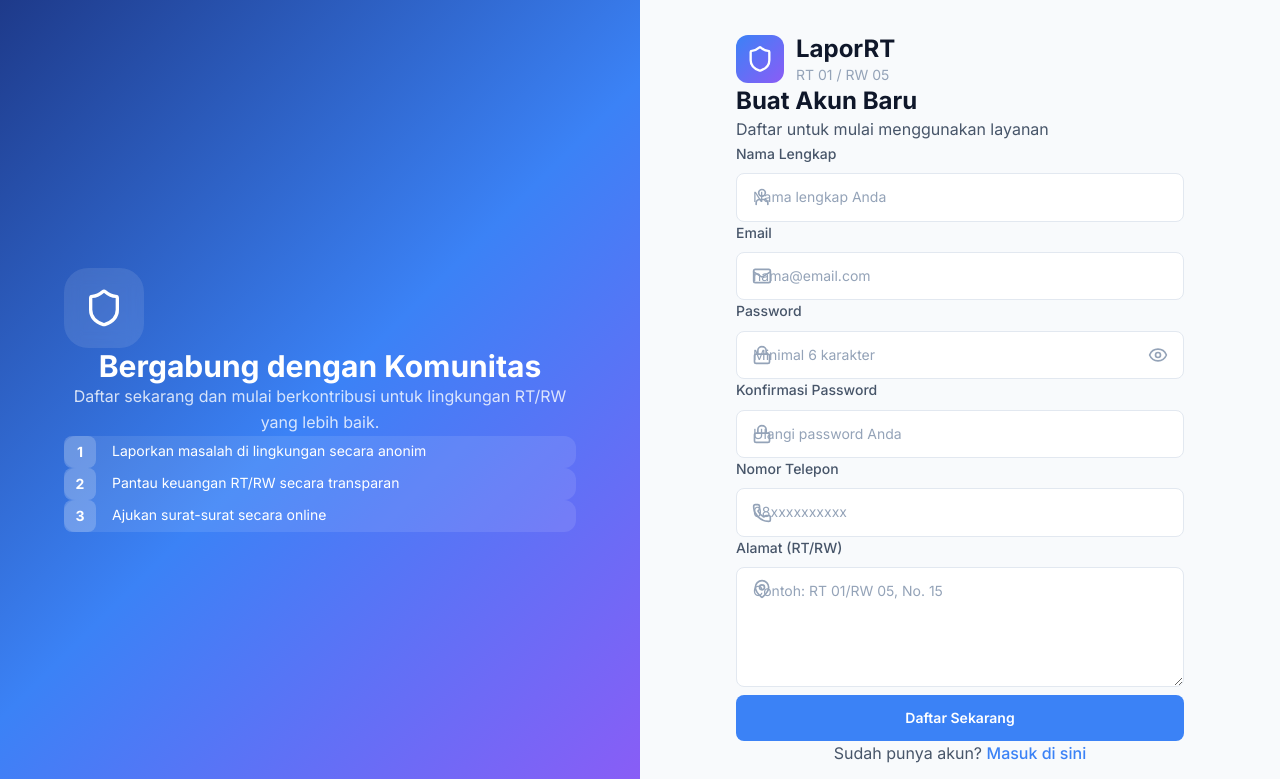
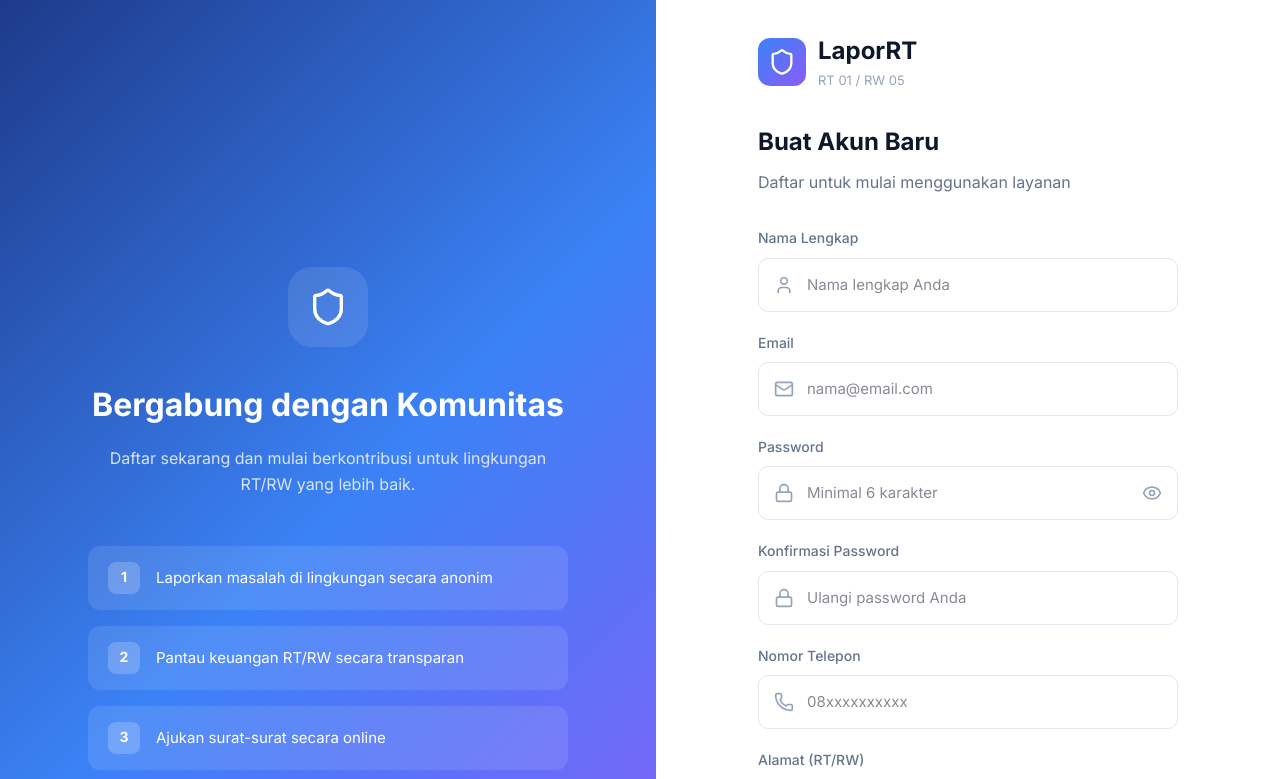
Before and after one commit to Autoded/laporan-rtrw, a Next.js app: page /register in a window 1280 px wide. Shown: the top 779 px of the page. Built offline with nearby package versions, Linux system fonts and the light colour scheme.

Commit message:
Update page.js

```diff
--- a/src/app/register/page.js
+++ b/src/app/register/page.js
@@ -31,7 +31,6 @@ export default function RegisterPage() {
         e.preventDefault();
         setError('');
 
-        // Validation
         if (formData.password !== formData.confirmPassword) {
             setError('Password tidak cocok');
             return;
@@ -60,32 +59,98 @@ export default function RegisterPage() {
         }
     };
 
+    const inputStyle = {
+        width: '100%',
+        padding: '0.875rem 1rem 0.875rem 3rem',
+        border: '1px solid #E2E8F0',
+        borderRadius: '10px',
+        fontSize: '0.9375rem',
+        backgroundColor: '#FFFFFF',
+        outline: 'none',
+        boxSizing: 'border-box',
+    };
+
+    const inputWithRightIconStyle = {
+        ...inputStyle,
+        paddingRight: '3rem',
+    };
+
+    const labelStyle = {
+        display: 'block',
+        fontSize: '0.875rem',
+        fontWeight: 500,
+        color: '#64748B',
+        marginBottom: '0.5rem',
+    };
+
+    const iconStyle = {
+        position: 'absolute',
+        left: '1rem',
+        top: '50%',
+        transform: 'translateY(-50%)',
+        width: '20px',
+        height: '20px',
+        color: '#94A3B8',
+    };
+
     return (
-        <div className="min-h-screen flex">
+        <div style={{ minHeight: '100vh', display: 'flex' }}>
             {/* Left Side - Gradient */}
-            <div className="hidden lg:flex flex-1 bg-gradient-hero items-center justify-center p-12">
-                <div className="max-w-lg text-white text-center">
-                    <div className="w-20 h-20 bg-white/10 rounded-3xl flex items-center justify-center mx-auto mb-8 backdrop-blur">
-                        <Shield className="w-10 h-10" />
+            <div style={{
+                flex: 1,
+                background: 'linear-gradient(135deg, #1E3A8A 0%, #3B82F6 50%, #8B5CF6 100%)',
+                display: 'flex',
+                alignItems: 'center',
+                justifyContent: 'center',
+                padding: '3rem',
+            }}>
+                <div style={{ maxWidth: '480px', textAlign: 'center', color: 'white' }}>
+                    <div style={{
+                        width: '80px',
+                        height: '80px',
+                        backgroundColor: 'rgba(255,255,255,0.1)',
+                        borderRadius: '24px',
+                        display: 'flex',
+                        alignItems: 'center',
+                        justifyContent: 'center',
+                        margin: '0 auto 2rem',
+                    }}>
+                        <Shield style={{ width: '40px', height: '40px' }} />
                     </div>
-                    <h2 className="text-3xl font-bold mb-4">
+                    <h2 style={{ fontSize: '2rem', fontWeight: 700, marginBottom: '1rem' }}>
                         Bergabung dengan Komunitas
                     </h2>
-                    <p className="text-white/80">
+                    <p style={{ opacity: 0.8, marginBottom: '3rem' }}>
                         Daftar sekarang dan mulai berkontribusi untuk lingkungan RT/RW yang lebih baik.
                     </p>
 
-                    <div className="mt-12 space-y-4 text-left">
+                    <div style={{ display: 'flex', flexDirection: 'column', gap: '1rem', textAlign: 'left' }}>
                         {[
                             'Laporkan masalah di lingkungan secara anonim',
                             'Pantau keuangan RT/RW secara transparan',
                             'Ajukan surat-surat secara online',
                         ].map((item, index) => (
-                            <div key={index} className="flex items-center gap-4 bg-white/10 rounded-xl px-5 py-4">
-                                <div className="w-8 h-8 bg-white/20 rounded-lg flex items-center justify-center flex-shrink-0">
-                                    <span className="text-sm font-bold">{index + 1}</span>
+                            <div key={index} style={{
+                                display: 'flex',
+                                alignItems: 'center',
+                                gap: '1rem',
+                                backgroundColor: 'rgba(255,255,255,0.1)',
+                                borderRadius: '12px',
+                                padding: '1rem 1.25rem',
+                            }}>
+                                <div style={{
+                                    width: '32px',
+                                    height: '32px',
+                                    backgroundColor: 'rgba(255,255,255,0.2)',
+                                    borderRadius: '8px',
+                                    display: 'flex',
+                                    alignItems: 'center',
+                                    justifyContent: 'center',
+                                    flexShrink: 0,
+                                }}>
+                                    <span style={{ fontSize: '0.875rem', fontWeight: 700 }}>{index + 1}</span>
                                 </div>
-                                <p className="text-sm leading-relaxed">{item}</p>
+                                <p style={{ fontSize: '0.9375rem', margin: 0 }}>{item}</p>
                             </div>
                         ))}
                     </div>
@@ -93,149 +158,206 @@ export default function RegisterPage() {
             </div>
 
             {/* Right Side - Form */}
-            <div className="flex-1 flex items-center justify-center p-8 overflow-y-auto">
-                <div className="w-full max-w-md py-8">
+            <div style={{
+                flex: 1,
+                display: 'flex',
+                alignItems: 'center',
+                justifyContent: 'center',
+                padding: '2rem',
+                overflowY: 'auto',
+                backgroundColor: '#FFFFFF',
+            }}>
+                <div style={{ width: '100%', maxWidth: '420px' }}>
                     {/* Logo */}
-                    <Link href="/" className="flex items-center gap-3 mb-8">
-                        <div className="w-12 h-12 bg-gradient-primary rounded-xl flex items-center justify-center">
-                            <Shield className="w-7 h-7 text-white" />
+                    <Link href="/" style={{ display: 'flex', alignItems: 'center', gap: '0.75rem', marginBottom: '2rem', textDecoration: 'none' }}>
+                        <div style={{
+                            width: '48px',
+                            height: '48px',
+                            background: 'linear-gradient(135deg, #3B82F6 0%, #8B5CF6 100%)',
+                            borderRadius: '12px',
+                            display: 'flex',
+                            alignItems: 'center',
+                            justifyContent: 'center',
+                        }}>
+                            <Shield style={{ width: '28px', height: '28px', color: 'white' }} />
                         </div>
                         <div>
-                            <h1 className="font-bold text-2xl text-[var(--text-primary)]">LaporRT</h1>
-                            <p className="text-sm text-[var(--text-tertiary)]">RT 01 / RW 05</p>
+                            <h1 style={{ fontSize: '1.5rem', fontWeight: 700, color: '#0F172A', margin: 0 }}>LaporRT</h1>
+                            <p style={{ fontSize: '0.8125rem', color: '#94A3B8', margin: 0 }}>RT 01 / RW 05</p>
                         </div>
                     </Link>
 
                     {/* Title */}
-                    <div className="mb-8">
-                        <h2 className="text-2xl font-bold text-[var(--text-primary)] mb-2">
+                    <div style={{ marginBottom: '2rem' }}>
+                        <h2 style={{ fontSize: '1.5rem', fontWeight: 700, color: '#0F172A', margin: '0 0 0.5rem 0' }}>
                             Buat Akun Baru
                         </h2>
-                        <p className="text-[var(--text-secondary)]">
+                        <p style={{ color: '#64748B', margin: 0 }}>
                             Daftar untuk mulai menggunakan layanan
                         </p>
                     </div>
 
                     {/* Error Message */}
                     {error && (
-                        <div className="mb-6 p-4 bg-red-50 border border-red-200 rounded-xl text-red-600 text-sm">
+                        <div style={{
+                            marginBottom: '1.5rem',
+                            padding: '1rem',
+                            backgroundColor: '#FEF2F2',
+                            border: '1px solid #FECACA',
+                            borderRadius: '10px',
+                            color: '#DC2626',
+                            fontSize: '0.875rem',
+                        }}>
                             {error}
                         </div>
                     )}
 
                     {/* Form */}
-                    <form onSubmit={handleSubmit} className="space-y-6">
-                        <div className="input-group">
-                            <label className="input-label">Nama Lengkap</label>
-                            <div className="relative">
-                                <User className="absolute left-4 top-1/2 -translate-y-1/2 w-5 h-5 text-[var(--text-tertiary)]" />
+                    <form onSubmit={handleSubmit} style={{ display: 'flex', flexDirection: 'column', gap: '1.25rem' }}>
+                        {/* Nama Lengkap */}
+                        <div>
+                            <label style={labelStyle}>Nama Lengkap</label>
+                            <div style={{ position: 'relative' }}>
+                                <User style={iconStyle} />
                                 <input
                                     type="text"
                                     name="name"
                                     value={formData.name}
                                     onChange={handleChange}
                                     placeholder="Nama lengkap Anda"
-                                    className="input pl-12"
+                                    style={inputStyle}
                                     required
                                 />
                             </div>
                         </div>
 
-                        <div className="input-group">
-                            <label className="input-label">Email</label>
-                            <div className="relative">
-                                <Mail className="absolute left-4 top-1/2 -translate-y-1/2 w-5 h-5 text-[var(--text-tertiary)]" />
+                        {/* Email */}
+                        <div>
+                            <label style={labelStyle}>Email</label>
+                            <div style={{ position: 'relative' }}>
+                                <Mail style={iconStyle} />
                                 <input
                                     type="email"
                                     name="email"
                                     value={formData.email}
                                     onChange={handleChange}
                                     placeholder="nama@email.com"
-                                    className="input pl-12"
+                                    style={inputStyle}
                                     required
                                 />
                             </div>
                         </div>
 
-                        <div className="input-group">
-                            <label className="input-label">Password</label>
-                            <div className="relative">
-                                <Lock className="absolute left-4 top-1/2 -translate-y-1/2 w-5 h-5 text-[var(--text-tertiary)]" />
+                        {/* Password */}
+                        <div>
+                            <label style={labelStyle}>Password</label>
+                            <div style={{ position: 'relative' }}>
+                                <Lock style={iconStyle} />
                                 <input
                                     type={showPassword ? 'text' : 'password'}
                                     name="password"
                                     value={formData.password}
                                     onChange={handleChange}
                                     placeholder="Minimal 6 karakter"
-                                    className="input pl-12 pr-12"
+                                    style={inputWithRightIconStyle}
                                     required
                                 />
                                 <button
                                     type="button"
                                     onClick={() => setShowPassword(!showPassword)}
-                                    className="absolute right-4 top-1/2 -translate-y-1/2 text-[var(--text-tertiary)] hover:text-[var(--text-secondary)]"
+                                    style={{
+                                        position: 'absolute',
+                                        right: '1rem',
+                                        top: '50%',
+                                        transform: 'translateY(-50%)',
+                                        background: 'none',
+                                        border: 'none',
+                                        cursor: 'pointer',
+                                        padding: 0,
+                                        color: '#94A3B8',
+                                    }}
                                 >
-                                    {showPassword ? <EyeOff className="w-5 h-5" /> : <Eye className="w-5 h-5" />}
+                                    {showPassword ? <EyeOff style={{ width: '20px', height: '20px' }} /> : <Eye style={{ width: '20px', height: '20px' }} />}
                                 </button>
                             </div>
                         </div>
 
-                        <div className="input-group">
-                            <label className="input-label">Konfirmasi Password</label>
-                            <div className="relative">
-                                <Lock className="absolute left-4 top-1/2 -translate-y-1/2 w-5 h-5 text-[var(--text-tertiary)]" />
+                        {/* Konfirmasi Password */}
+                        <div>
+                            <label style={labelStyle}>Konfirmasi Password</label>
+                            <div style={{ position: 'relative' }}>
+                                <Lock style={iconStyle} />
                                 <input
                                     type={showPassword ? 'text' : 'password'}
                                     name="confirmPassword"
                                     value={formData.confirmPassword}
                                     onChange={handleChange}
                                     placeholder="Ulangi password Anda"
-                                    className="input pl-12"
+                                    style={inputStyle}
                                     required
                                 />
                             </div>
                         </div>
 
-                        <div className="input-group">
-                            <label className="input-label">Nomor Telepon</label>
-                            <div className="relative">
-                                <Phone className="absolute left-4 top-1/2 -translate-y-1/2 w-5 h-5 text-[var(--text-tertiary)]" />
+                        {/* Nomor Telepon */}
+                        <div>
+                            <label style={labelStyle}>Nomor Telepon</label>
+                            <div style={{ position: 'relative' }}>
+                                <Phone style={iconStyle} />
                                 <input
                                     type="tel"
                                     name="phone"
                                     value={formData.phone}
                                     onChange={handleChange}
                                     placeholder="08xxxxxxxxxx"
-                                    className="input pl-12"
+                                    style={inputStyle}
                                     required
                                 />
                             </div>
                         </div>
 
-                        <div className="input-group">
-                            <label className="input-label">Alamat (RT/RW)</label>
-                            <div className="relative">
-                                <MapPin className="absolute left-4 top-3 w-5 h-5 text-[var(--text-tertiary)]" />
+                        {/* Alamat */}
+                        <div>
+                            <label style={labelStyle}>Alamat (RT/RW)</label>
+                            <div style={{ position: 'relative' }}>
+                                <MapPin style={{ ...iconStyle, top: '1.25rem', transform: 'none' }} />
                                 <textarea
                                     name="address"
                                     value={formData.address}
                                     onChange={handleChange}
                                     placeholder="Contoh: RT 01/RW 05, No. 15"
-                                    className="input pl-12 textarea"
+                                    style={{ ...inputStyle, minHeight: '80px', resize: 'vertical' }}
                                     rows={2}
                                     required
                                 />
                             </div>
                         </div>
 
+                        {/* Submit Button */}
                         <button
                             type="submit"
                             disabled={isLoading}
-                            className="btn btn-primary w-full"
+                            style={{
+                                width: '100%',
+                                padding: '0.875rem',
+                                backgroundColor: '#3B82F6',
+                                color: 'white',
+                                border: 'none',
+                                borderRadius: '10px',
+                                fontSize: '0.9375rem',
+                                fontWeight: 600,
+                                cursor: isLoading ? 'not-allowed' : 'pointer',
+                                opacity: isLoading ? 0.7 : 1,
+                                display: 'flex',
+                                alignItems: 'center',
+                                justifyContent: 'center',
+                                gap: '0.5rem',
+                                marginTop: '0.5rem',
+                            }}
                         >
                             {isLoading ? (
                                 <>
-                                    <Loader2 className="w-5 h-5 animate-spin" />
+                                    <Loader2 style={{ width: '20px', height: '20px', animation: 'spin 1s linear infinite' }} />
                                     Memproses...
                                 </>
                             ) : (
@@ -245,9 +367,9 @@ export default function RegisterPage() {
                     </form>
 
                     {/* Login Link */}
-                    <p className="mt-8 text-center text-[var(--text-secondary)]">
+                    <p style={{ marginTop: '2rem', textAlign: 'center', color: '#64748B' }}>
                         Sudah punya akun?{' '}
-                        <Link href="/login" className="text-[var(--primary)] font-medium hover:underline">
+                        <Link href="/login" style={{ color: '#3B82F6', fontWeight: 500, textDecoration: 'none' }}>
                             Masuk di sini
                         </Link>
                     </p>
```
